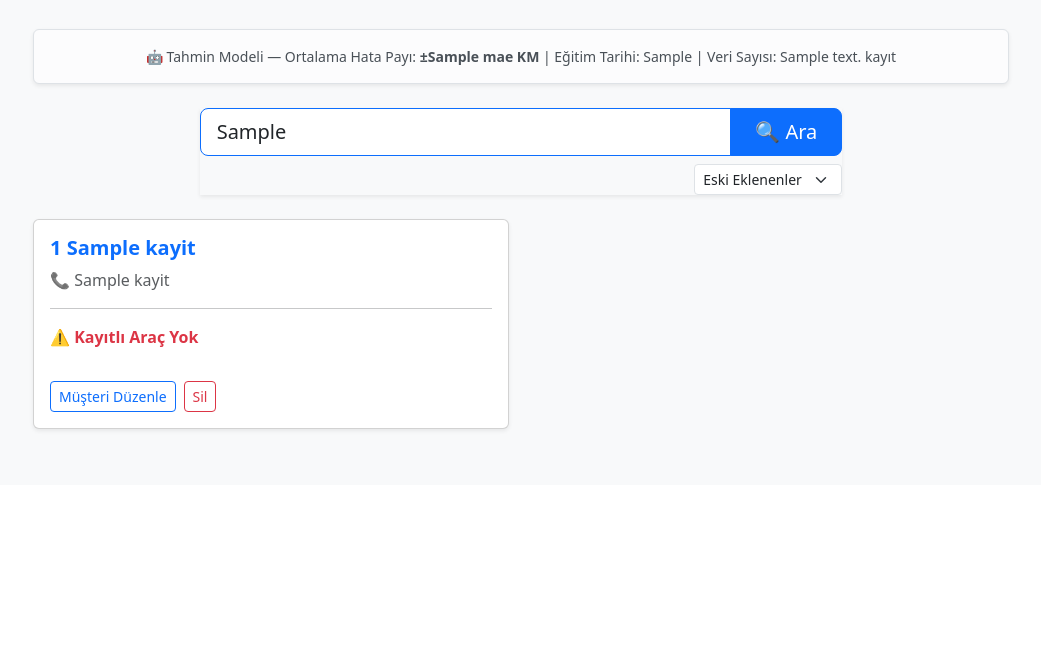
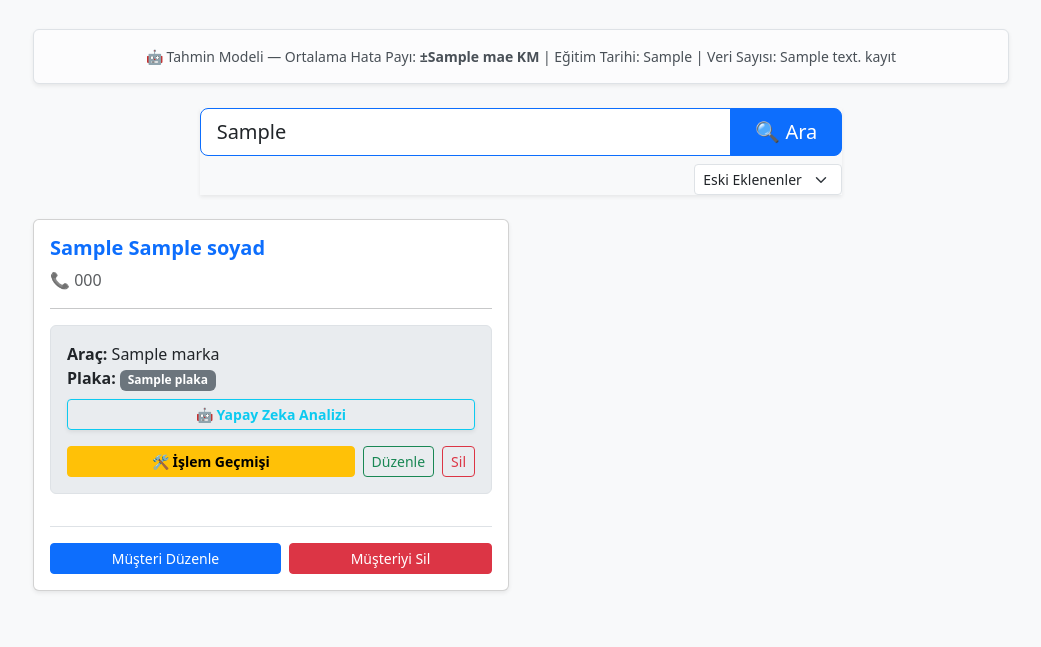
Before and after one commit to aynursualp/lastik-takip-sistemi-staj-projesi, a Flask app: template templates/index.html in a window 1280 px wide. Shown: the part 928-1575 px from the top of the page, without its empty margins (239-1280 px from the left). Before the commit the page ends 1360 px from the top, so only its background shows below. Run offline with Flask 3, Linux system fonts and the light colour scheme; the template is opened without the code that fills it: most values are stand-ins (such as "Sample title", 1, 10 or a date in 2020); parts of the project's set-up code (start-up, migrations or seed data) failed here and were passed over; some libraries are stand-ins or nearby versions.

Commit message:
Müşteriye çoklu araç ekleme hatası giderildi

```diff
--- a/templates/index.html
+++ b/templates/index.html
@@ -101,7 +101,7 @@
                                         <tr>
                                             <td>{{ kayit[0] }} {{ kayit[1] }}</td>
                                             <td>{{ kayit[3] }}</td>
-                                            <td><span class="badge bg-secondary">{{ kayit[4] }}</span></td>
+                                            <td><span class="badge text-bg-secondary">{{ kayit[4] }}</span></td>
                                             <td>
                                                 {% if kayit[9] == 'kritik' %}
                                                     <span class="badge bg-danger">🔴 Kritik</span>
@@ -165,73 +165,75 @@
     </div>
 </div>
 
-<div class="row">
+<div class="row align-items-start">
 {% if liste %}
-    {% for kayit in liste %}
+    {% for musteri in liste %}
     <div class="col-md-6 mb-4">
-        <div class="card shadow-sm h-100">
-            <div class="card-body d-flex flex-column justify-content-between">
+        <div class="card shadow-sm">
+            <div class="card-body d-flex flex-column">
 
                 <div>
-                    <h5 class="card-title fw-bold text-primary">{{ kayit[0] }} {{ kayit[1] }}</h5>
-                    <p class="card-text text-muted mb-1">📞 {{ kayit[2] }}</p>
+                    <h5 class="card-title fw-bold text-primary">{{ musteri.ad }} {{ musteri.soyad }}</h5>
+                    <p class="card-text text-muted mb-1">📞 {{ musteri.telefon }}</p>
                     <hr>
 
-                    {% if kayit[6] %}
-                        <p class="card-text mb-3">
-                            <strong>Araç:</strong> {{ kayit[3] }} <br>
-                            <strong>Plaka:</strong> <span class="badge bg-secondary">{{ kayit[4] }}</span>
+                    {% if musteri.araclar %}
+                        {% for arac in musteri.araclar %}
+                            <div class="border rounded p-3 mb-3 bg-body-secondary"> <!-- Her aracı ayırmak için kutu -->
+                                <p class="card-text mb-2">
+                                    <strong>Araç:</strong> {{ arac.marka }} <br>
+                                    <strong>Plaka:</strong> <span class="badge text-bg-secondary">{{ arac.plaka }}</span>
                                 </p>
 
-                        {% if kayit[9] == 'kritik' %}
-                            <span class="badge bg-danger mb-2">🔴 Lastik Değişimi Kritik ({{ kayit[8] }} KM kaldı)</span><br>
-                        {% elif kayit[9] == 'yaklasiyor' %}
-                            <span class="badge bg-warning text-dark mb-2">🟠 Yaklaşıyor ({{ kayit[8] }} KM kaldı)</span><br>
+                        {% if arac.durum == 'kritik' %}
+                            <span class="badge bg-danger mb-2">🔴 Lastik Değişimi Kritik ({{ arac.kalan_km }} KM kaldı)</span><br>
+                        {% elif arac.durum == 'yaklasiyor' %}
+                            <span class="badge bg-warning text-dark mb-2">🟠 Yaklaşıyor ({{ arac.kalan_km }} KM kaldı)</span><br>
                         {% endif %}
 
-                        {% if kayit[7] %}
-                            <button onclick="aiTahminGoster(event, '{{ kayit[7] }}')" class="btn btn-outline-info btn-sm w-100 mb-3 fw-bold shadow-sm">
+                        {% if arac.tahmini_km %}
+                                    <button onclick="aiTahminGoster(event, '{{ arac.tahmini_km }}')" class="btn btn-outline-info btn-sm w-100 mb-2 fw-bold shadow-sm">
                                         🤖 Yapay Zeka Analizi
                                     </button>
-                            {% if kayit[10] %}
-                                <p class="text-muted mb-3" style="font-size: 0.75rem;">
-                                    ⚠️ Bu tahmin sınırlı veriyle (3'ten az kayıt) üretildi, güvenilirliği düşük olabilir.
+                                    {% if arac.dusuk_guven %}
+                                        <p class="text-muted mb-2" style="font-size: 0.75rem;">
+                                            ⚠️ Bu tahmin sınırlı veriyle üretildi, güvenilirliği düşük olabilir.
                                         </p>
                                     {% endif %}
                                 {% else %}
-                            <div class="alert alert-secondary py-2 mb-3 shadow-sm text-muted" role="alert" style="font-size: 0.85rem;">
+                                    <div class="alert alert-secondary py-1 mb-2 shadow-sm text-muted text-center" role="alert" style="font-size: 0.85rem;">
                                         ⏳ Tahmin için işlem geçmişi bekleniyor...
                                     </div>
                                 {% endif %}
 
-                        <div class="d-grid gap-2 mb-3">
-                            <a href="/islem-gecmisi/{{ kayit[6] }}" class="btn btn-warning btn-sm fw-bold">
-                                🛠️ İşlem Geçmişini Gör
+
+                                <div class="d-flex flex-wrap gap-2 mt-2">
+                                    <a href="/islem-gecmisi/{{ arac.arac_id }}" class="btn btn-warning btn-sm fw-bold flex-grow-1">
+                                        🛠️ İşlem Geçmişi
                                     </a>
+                                    <a href="/arac-duzenle/{{ arac.arac_id }}" class="btn btn-outline-success btn-sm">Düzenle</a>
+                                    <a href="#" class="btn btn-outline-danger btn-sm" onclick="silmeOnayi(event, '/arac-sil/{{ arac.arac_id }}', 'Bu aracı silerseniz, bu araca ait tüm işlemler de silinecek.')">Sil</a>
+
                                 </div>
+                            </div>
+                        {% endfor %}
                     {% else %}
                         <p class="text-danger my-3 fw-bold">⚠️ Kayıtlı Araç Yok</p>
                     {% endif %}
                 </div>
 
-                <div class="d-flex flex-column flex-md-row justify-content-between gap-2 mt-3">
-
-                    <div class="d-flex gap-2 flex-wrap">
-                        <a href="/musteri-duzenle/{{ kayit[5] }}" class="btn btn-outline-primary btn-sm">Müşteri Düzenle</a>
-                        <a href="#" class="btn btn-outline-danger btn-sm" onclick="silmeOnayi(event, '/musteri-sil/{{ kayit[5] }}', 'Müşteriyi silerseniz, ona ait tüm araçlar ve işlemler de silinir.')">Sil</a>
+                <!-- Müşteri Aksiyon Butonları (Kartın En Altı) -->
+                <div class="d-flex flex-column flex-md-row justify-content-between gap-2 mt-3 pt-3 border-top">
+                    <div class="d-flex gap-2 w-100">
+                        <a href="/musteri-duzenle/{{ musteri.musteri_id }}" class="btn btn-primary btn-sm flex-grow-1">Müşteri Düzenle</a>
+                        <a href="#" class="btn btn-danger btn-sm flex-grow-1" onclick="silmeOnayi(event, '/musteri-sil/{{ musteri.musteri_id }}', 'Müşteriyi silerseniz, ona ait tüm araçlar ve işlemler de silinir.')">Müşteriyi Sil</a>
                     </div>
-
-                    {% if kayit[6] %}
-                        <div class="d-flex gap-2">
-                            <a href="/arac-duzenle/{{ kayit[6] }}" class="btn btn-outline-success btn-sm">Araç Düzenle</a>
-                            <a href="#" class="btn btn-outline-danger btn-sm" onclick="silmeOnayi(event, '/arac-sil/{{ kayit[6] }}', 'Bu aracı silerseniz, bu araca ait tüm işlemler de silinecek.')">Araç Sil</a>
-                        </div>
-                    {% endif %}
                 </div>
             </div>
         </div>
     </div>
 {% endfor %}
+
 
 {% else %}
     <div class="col-12 text-center mt-5 mb-5">
--- a/templates/islem_ekle.html
+++ b/templates/islem_ekle.html
@@ -7,7 +7,7 @@
     <div class="col-md-6">
         <div class="card-shadow">
             <div class="card-header bg-warning text-dark">
-                <h4 class="mb-0">Yeni Servis işlemi Kaydı</h4>
+                <h4 class="mb-0">Yeni Servis İşlemi Kaydı</h4>
             </div>
 
             <div class="card-body">
```
Lines whose indentation alone changed are shown as unchanged.
